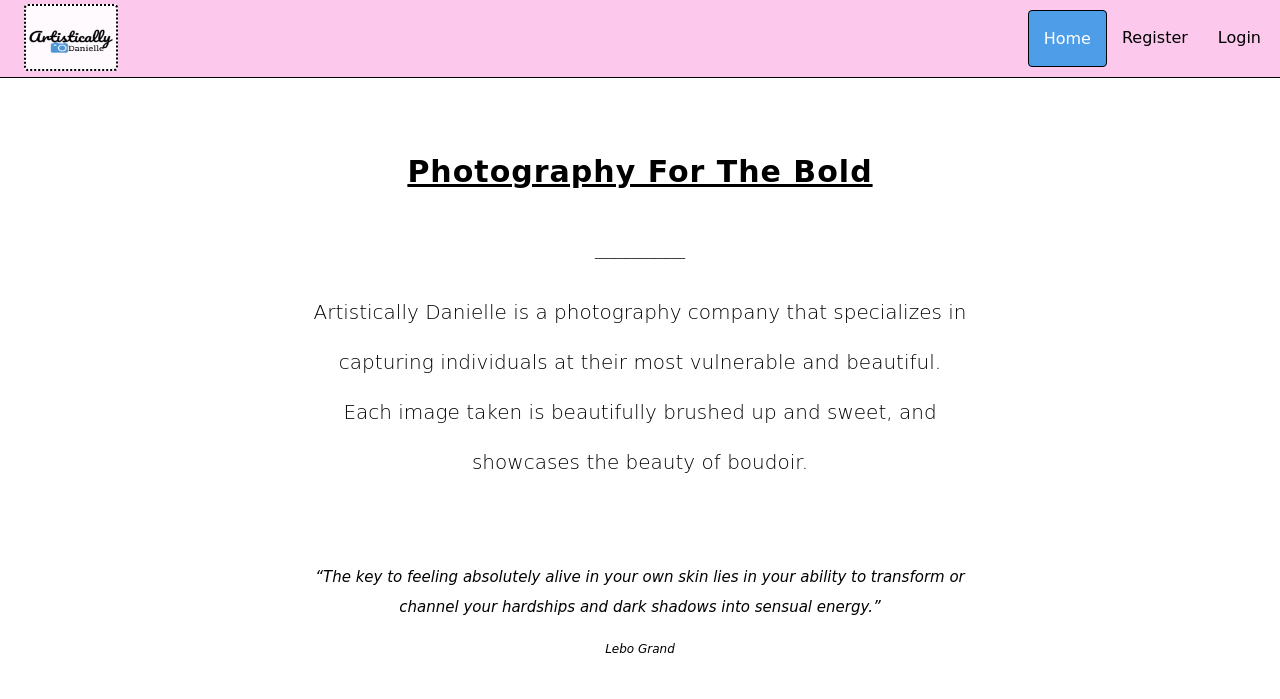
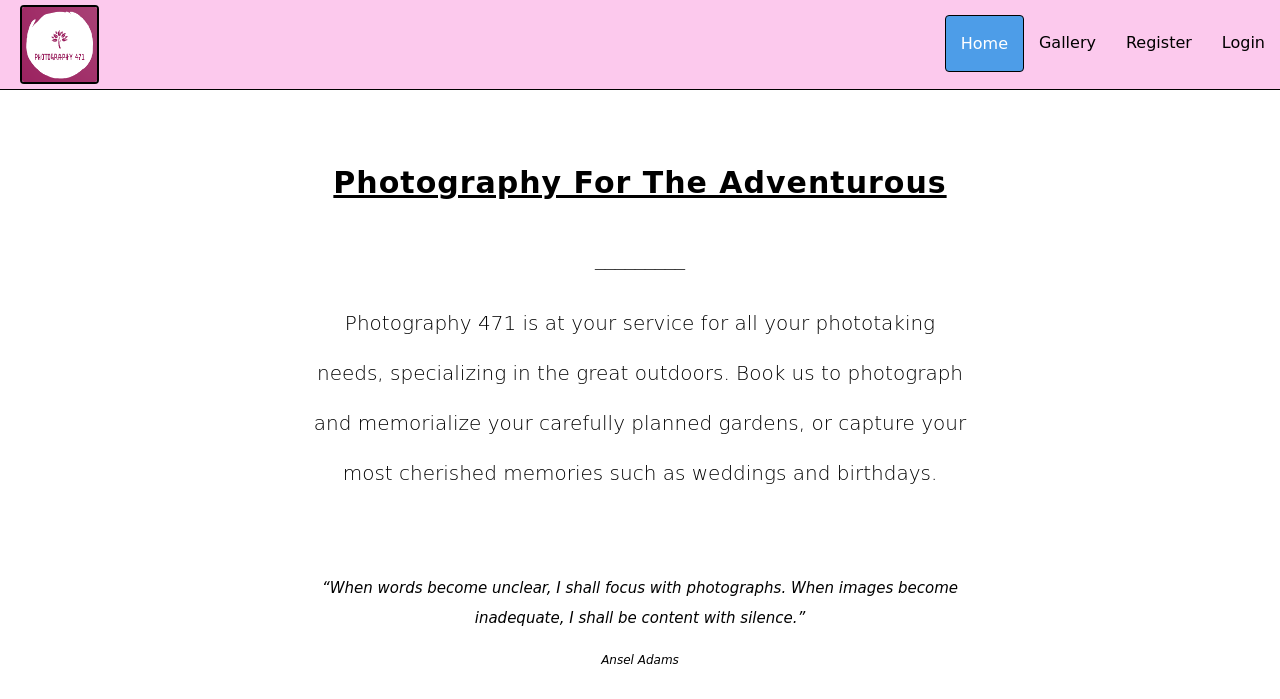
Before and after one commit to dhyxy/cpsc_471_project, a Flask app: page / in a window 1280 px wide. Shown: the top 699 px of the page. Run offline with Flask 2, Linux system fonts and the light colour scheme.

Commit message:
Squashed commit of the following:
commit 69061a5e1755a431adae271176b2b4b6b3054f4d
Author: shanna.hollingwor1 <shanna.hollingwor1@cs.ucalgary.ca>
Date:   Wed Nov 30 13:21:54 2022 -0700

    more functionality!

commit 58cb64ae34b2b6c8f9a29cb895c7b5a170bf5cd5
Author: shanna.hollingwor1 <shanna.hollingwor1@cs.ucalgary.ca>
Date:   Wed Nov 30 12:11:58 2022 -0700

    image centering on home page

commit 11f941b21031b0267d37603e6ab2943199cd3bab
Author: shanna.hollingwor1 <shanna.hollingwor1@cs.ucalgary.ca>
Date:   Wed Nov 30 01:45:41 2022 -0700

    Added dummy photos to gallery

commit 0fca588c903fe414aad5e44c1a40ce1512a25c0d
Author: shanna.hollingwor1 <shanna.hollingwor1@cs.ucalgary.ca>
Date:   Wed Nov 30 01:43:30 2022 -0700

    Added dummy photos to gallery

commit 7adaf3ed52d6b7a19587d02bccdedaac8fe2c419
Author: shanna.hollingwor1 <shanna.hollingwor1@cs.ucalgary.ca>
Date:   Wed Nov 30 01:32:15 2022 -0700

    changed stuff

commit d21b46770cbc37ccc4c762244bf2f63494c9b88d
Author: shanna.hollingwor1 <shanna.hollingwor1@cs.ucalgary.ca>
Date:   Wed Nov 30 00:26:19 2022 -0700

    fjns

commit 52f0f2b6439bd992f367d473dd768afd75533da8
Author: shanna.hollingwor1 <shanna.hollingwor1@cs.ucalgary.ca>
Date:   Tue Nov 29 23:44:12 2022 -0700

    change photos

commit 5cab556ea7b6d2f9549590e4dedac0c3d68e0360
Author: shanna.hollingwor1 <shanna.hollingwor1@cs.ucalgary.ca>
Date:   Tue Nov 29 23:36:41 2022 -0700

    a bad commit message

commit 4886401abdb864bf34b3cfe355e01c1a7cdf744b
Author: shanna.hollingwor1 <shanna.hollingwor1@cs.ucalgary.ca>
Date:   Tue Nov 29 13:27:43 2022 -0700

    rename photographers to gallery

commit fa0a4b30397d967e3e696ae8dc5ab06d28a053ab
Author: shanna.hollingwor1 <shanna.hollingwor1@cs.ucalgary.ca>
Date:   Tue Nov 29 13:25:01 2022 -0700

    Remove user type option from register

commit 68425da7e74af4ad21f2556d37817a45e36010a9
Author: shanna.hollingwor1 <shanna.hollingwor1@cs.ucalgary.ca>
Date:   Tue Nov 29 13:10:22 2022 -0700

    some fixes

```diff
--- a/server/app.py
+++ b/server/app.py
@@ -8,10 +8,11 @@ from flask import Blueprint, flash, g, redirect, render_template, request, sessi
 EMAIL_SESSION_KEY = 'user_email'
 
 core = Blueprint('core', __name__)
+user_type="none"
 
 @core.route('/')
 def home():
-    photographers = db.User.list_photographers()
+    global user_type
     is_photographer = False
     if 'user' in g:
         user: db.User = g.get('user')
@@ -25,9 +26,14 @@ def appt():
     appointments = [];
     if 'user' in g:
         user: db.User = g.get('user')
-        is_photographer = user and user.type is db.UserType.PHOTOGRAPHER
+        if user and user.type is db.UserType.PHOTOGRAPHER:
+            user_type="photographer"
+            is_photographer=True
+        if user and user.type is db.UserType.CLIENT:
+            user_type = "client"
+        print(user_type)
         appointments = fetch_appointments(user.email, is_photographer)
-    return render_template('appt.html.jinja', photographers=photographers, is_photographer=is_photographer, appointments = appointments)
+    return render_template('home.html.jinja', user_type=user_type, appointments = appointments)
 
 @core.route('/register', methods=('GET', 'POST'))
 def register():
@@ -38,17 +44,13 @@ def register():
         password = request.form['password']
         name = request.form['name']
         phone_number = request.form['phone_number']
-        user_type = None
-        try:
-            user_type = db.UserType.from_string(request.form['user_type'])
-        except ValueError as e:
-            err = str(e)
+        user_type =  db.UserType.CLIENT
 
         if not (email and password and name and phone_number):
             err = "All fields must be entered"
 
-        if err or not user_type:
-            return render_register_template(error=err or "Invalid user type?")
+        if err:
+            return render_register_template(error=err)
 
         try:
             # TODO(1): for the project we aren't hashing the password for simplicity
@@ -63,7 +65,7 @@ def register():
     return render_register_template()
 
 def render_register_template(**context):
-    return render_template('register.html.jinja', USER_TYPES=db.USER_TYPE_VALUES, **context)
+    return render_template('register.html.jinja', **context)
 
 @core.route('/login', methods=('GET', 'POST',))
 def login():
@@ -96,11 +98,17 @@ def logout():
     session.clear()
     return redirect(url_for('.home'))
 
-@core.route('/photographers/<email>')
-def photographer(email: str):
+@core.route('/photographers/<next>')
+def photographers(next: str):
+    photographers = db.User.list_photographers()
+    return render_template('photographers.html.jinja', user_type=user_type, photographers=photographers, next=next)
+
+@core.route('/gallery/<email>')
+def gallery(email: str):
     photographer_ = db.User.read(email)
     albums = db.Album.read(email)
-    return render_template('photographer.html.jinja', photographer=photographer_, albums=albums)
+    print(user_type)
+    return render_template('gallery.html.jinja',user_type=user_type, photographer=photographer_, albums=albums)
 
 @login_required
 @core.route('/profile', methods=('GET', 'POST'))
@@ -119,7 +127,7 @@ def profile():
         db.PhotographerAvailableTime.create(start, end, user.email)
         return redirect(url_for('.profile')) # reload page after post
 
-    return render_template('profile.html.jinja', user=user, available_times=available_times)
+    return render_template('profile.html.jinja', user=user, user_type=user_type, available_times=available_times)
 
 @login_required
 @core.route('/book/<photographer_email>', methods=('GET', 'POST'))
@@ -140,7 +148,7 @@ def book(photographer_email: str):
     packages = db.Package.read_all(photographer.email)
     packages.sort(key=lambda package: package.pricing)
 
-    return render_template('book.html.jinja', photographer=photographer, available_times=available_times, packages=packages)
+    return render_template('book.html.jinja', user_type=user_type, photographer=photographer, available_times=available_times, packages=packages)
 
 @login_required
 @core.route('/invoice/<int:appointment_id>')
@@ -151,7 +159,7 @@ def invoice(appointment_id: int):
     photographer = db.User.read(appointment.photographer_email)
 
     invoice = db.Invoice.create(datetime.datetime.now(), package.pricing, package.items, appointment.id)
-    return render_template('invoice.html.jinja', invoice=invoice, time=time, photographer=photographer)
+    return render_template('invoice.html.jinja', user_type=user_type, invoice=invoice, time=time, photographer=photographer)
 
 # TODO: this should be a `DELETE` method, written as POST to save time for project
 @core.route("/available-time/delete/<int:id>", methods=('POST',))
--- a/server/db.py
+++ b/server/db.py
@@ -40,7 +40,9 @@ def init_db():
             click.echo(e)
 
     cursor = db.cursor()
-    cursor.execute("INSERT INTO user(email, password, name, phone_number, type) VALUES ('photo@email.com', 'password', 'photo1', '123', 'photographer');")
+    cursor.execute("INSERT INTO user(email, password, name, phone_number, type) VALUES ('photo@email.com', 'password', 'Anna', '123', 'photographer');")
+    cursor.execute("INSERT INTO user(email, password, name, phone_number, type) VALUES ('photo2@email.com', 'password', 'Kyle', '234', 'photographer');")
+    cursor.execute("INSERT INTO user(email, password, name, phone_number, type) VALUES ('photo3@email.com', 'password', 'Jane', '234', 'photographer');")
     cursor.execute("INSERT INTO album(name, type, release_type, photographer_email) VALUES ('alb1', 'photos', 'idk', 'photo@email.com');")
     cursor.execute("INSERT INTO photo(pathname, album_name) VALUES ('/test/img.png', 'alb1');")
     cursor.execute("INSERT INTO package(pricing, items, photographer_email) VALUES (120, '1,2,3', 'photo@email.com'), (50, '4', 'photo@email.com');")
@@ -109,6 +111,7 @@ class User:
     def list_photographers() -> list[User]:
         db = get_db()
         data = db.execute(User.LIST_PHOTOGRAPHERS).fetchall()
+        print("data: " + str(data))
         photographers = [User(**row) for row in data]
         return photographers
 
--- a/server/static/main.css
+++ b/server/static/main.css
@@ -9,7 +9,6 @@ body {
 .header {
   overflow: hidden;
   background-color: rgba(250, 165, 225, 0.6);
-  padding: 4px 4px;
   border-bottom: 1px solid black;
   font-family: "Pacifico", cursive;
   font-size: 10px;
@@ -25,17 +24,38 @@ body {
   font-size: 16px;
   line-height: 25px;
   border-radius: 4px;
+  margin-top: 15px;
+}
+
+/* Style the header links */
+.header img {
+  float: left;
+}
+
+/* Style the header text */
+.header h1 {
+  float: left;
+  color: black;
+  text-align: center;
+  padding: 15px;
+  text-decoration: wavy;
+  font-size: 25px;
+  line-height: 25px;
+  border-radius: 4px;
+  margin-left: 15px;
   margin-top: 6px;
 }
 
 /* Style the logo link (notice that we set the same value of line-height and font-size to prevent the header to increase when the font gets bigger */
 
 .log {
-  height: 63px;
-  width: 90px;
+  height: 75px;
+  width: 75px;
   margin-left: 20px;
+  margin-top: 5px;
+  margin-bottom: 5px;
   background-color: rgb(255, 255, 255, 0.9);
-  border: 2px dotted black;
+  border: 2px solid black;
   border-radius: 4px;
 }
 /* Change the background color on mouse-over */
@@ -70,12 +90,18 @@ body {
   text-align: center;
   background-color: rgba(250, 165, 225, 0.6);
 }
+
+.allButFooter {
+  min-height: calc(100vh - 40px);
+}
+
 .foot {
   display: flex;
   flex-direction: column;
   justify-content: flex-start;
 }
 footer {
+  min-height: 50px;
   overflow: hidden;
 }
 
@@ -101,18 +127,13 @@ footer {
   min-width: 1200px;
 }
 .mainPageImages {
-  width: 60%;
-  height: 560px;
-  margin: 0 auto;
-  white-space: nowrap;
-  /*display: block;
-  margin: auto;
-  width: 70%;
-  */
+  display: flex;
+  justify-content: center;
 }
-.homeBoudoir {
+.homeImg {
   height: 400px;
-  width: 270px;
+  width: auto;
+  vertical-align: middle;
   padding: 6px;
 }
 
@@ -136,6 +157,37 @@ footer {
   justify-content: center;
   align-items: center;
   min-height: 100vh;
+}
+.content {
+  margin: 10px;
+}
+.list_photographer a {
+  border: 1px solid black;
+  display: block;
+  padding: 15px;
+  margin: 25px;
+  box-shadow: 0 2px 5px #f5f5f5;
+  background: #ecc7c7;
+  border-radius: 15px;
+  color: black;
+  text-decoration: none;
+  font-size: 25px;
+  font-family: "Pacifico", cursive;
+  text-align: center;
+  width: 50%;
+}
+.gallery-container {
+  margin: 10px;
+}
+.gallery-container a {
+  font-size: 20px;
+  color: blue;
+  padding-right: 10px;
+}
+.photos-container img {
+  max-height: 300px;
+  max-width: 300px;
+  padding-right: 6px;
 }
 form {
   border: 1px solid black;
--- a/server/templates/base.html.jinja
+++ b/server/templates/base.html.jinja
@@ -11,17 +11,20 @@
     <title>{% block title %} {% endblock %}</title>
 </head>
 <body>
-<div class="wrapper">
+    <div class="allButFooter">
         <div class="header">
-            <img src="{{ url_for('static', filename='danilogo.png') }}" class="log" />
+                <img src="{{ url_for('static', filename='logo.png') }}" class="log" />
                 <div class="header-right">
                     <a class="inactive {{'active' if active_page == 'home'}}" href="{{url_for('core.home')}}">Home</a>
+                    <a class="inactive {{'active' if active_page == 'photographers'}}" href="{{ url_for('core.photographers', next="gallery") }}">Gallery</a>
                     {% if session.get(EMAIL_SESSION_KEY) %}
-                    <a class="inactive {{'active' if active_page == 'logout'}}" href="{{ url_for('core.logout') }}">Logout</a>
-                    <a class = "inactive {{'active' if active_page == 'appt'}}" href="{{ url_for('core.appt') }}">Bookings</a>
-                {% if is_photographer %}
+                    {% if user_type=="photographer" %}
                         <a class="inactive {{'active' if active_page == 'profile'}}" href="{{ url_for('core.profile') }}">Profile</a>
                     {% endif %}
+                    {% if user_type=="client" %}
+                        <a class="inactive {{'active' if active_page == 'photographers'}}" href="{{ url_for('core.photographers', next="book") }}">Book</a>
+                    {% endif %}
+                        <a class="inactive {{'active' if active_page == 'logout'}}" href="{{ url_for('core.logout') }}">Logout</a>
                     {% else %}
                         <a class="inactive {{'active' if active_page == 'register'}}" href="{{ url_for('core.register') }}">Register</a>
                         <a class="inactive {{'active' if active_page == 'login'}}" href="{{ url_for('core.login') }}">Login</a>
@@ -31,9 +34,10 @@
         <div class="content">
             {% block content %}{% endblock %}
         </div>
+    </div>
     <div class = "foot">
-        <footer style="width:2000px">
-            <p class="text-center">Copyright &copy; artisticallydanielles.com</p>
+        <footer>
+            <p class="text-center">Copyright &copy; photography471.com</p>
         </footer>
     </div>
 </div>
--- a/server/templates/home.html.jinja
+++ b/server/templates/home.html.jinja
@@ -5,39 +5,25 @@
 
 {% block content %}
 <div class = "home-container">
-    <h2 style="letter-spacing:1px; text-decoration:underline">Photography For The Bold</h2>
+    <h2 style="letter-spacing:1px; text-decoration:underline">Photography For The Adventurous</h2>
     <p>_________</p>
     <div>
-        <p style="line-height: 2.5">Artistically Danielle is a photography company that specializes in
-            capturing individuals at their most vulnerable and beautiful. Each
-            image taken is beautifully brushed up and sweet, and showcases the beauty of
-            boudoir.
+        <p style="line-height: 2.5">
+        Photography 471 is at your service for all your phototaking needs, specializing
+        in the great outdoors. Book us to photograph and memorialize your carefully planned gardens,
+        or capture your most cherished memories such as weddings and birthdays.
         </p>
         <br>
-        <p style="font-size:15px"><i>“The key to feeling absolutely alive in your own skin lies in your
-            ability to transform or channel your hardships and dark shadows into sensual energy.”</i></p>
+        <p style="font-size:15px"><i>“When words become unclear, I shall focus with photographs.
+         When images become inadequate, I shall be content with silence.”</i></p>
 
-        <p style="font-size:12px"><i>Lebo Grand</i></p>
+        <p style="font-size:12px"><i>Ansel Adams</i></p>
     </div>
 </div>
 <br>
-<br>
-<br>
 <div class = "mainPageImages">
-    <img class="homeBoudoir" src={{url_for('static', filename='boudoirExample1.jpg')}}>
-    <img class="homeBoudoir" src={{url_for('static', filename='boudoirExample2.jpg')}}>
-    <img class="homeBoudoir" src={{url_for('static', filename='boudoirExample3.jpg')}}>
+    <img class="homeImg" src={{url_for('static', filename='flower1.jpg')}}>
+    <img class="homeImg" src={{url_for('static', filename='flower2.jpg')}}>
+    <img class="homeImg" src={{url_for('static', filename='flower3.jpg')}}>
 </div>
-<br>
-<br>
-{%if not is_photographer%}
-    {% for photographer in photographers %}
-        <div style="display:block;text-align:center">
-            <a class = "apptText" href="{{ url_for('core.photographer', email=photographer['email']) }}">View Albums</a>
-        </div>
-    {%endfor%}
-{%endif%}
-
-<br>
-<br>
 {% endblock %}
```
Also changed, not shown: server/templates/gallery.html.jinja (added, +46 -0 lines), server/templates/login.html.jinja (+7 -4 lines), server/templates/photographer.html.jinja (deleted, +0 -32 lines), server/templates/photographers.html.jinja (added, +31 -0 lines), server/templates/register.html.jinja (+1 -23 lines), server/photoStuff/tadano.jpg (deleted), server/static/boudoirExample1.jpg (deleted), server/static/boudoirExample2.jpg (deleted), server/static/boudoirExample3.jpg (deleted), server/static/danilogo.png (deleted), server/static/flower1.jpg (added), server/static/flower2.jpg (added), server/static/logo.PNG (added), 1 other file. Lines whose indentation alone changed are shown as unchanged.
